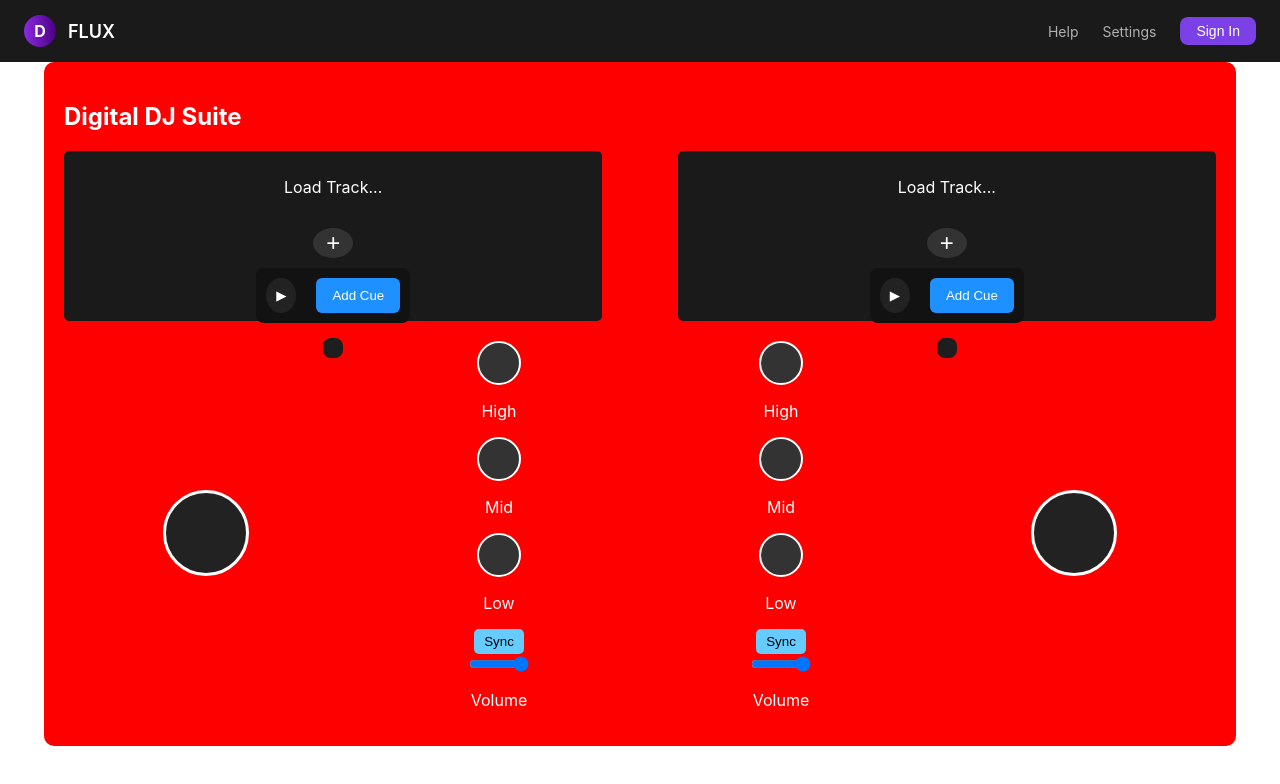
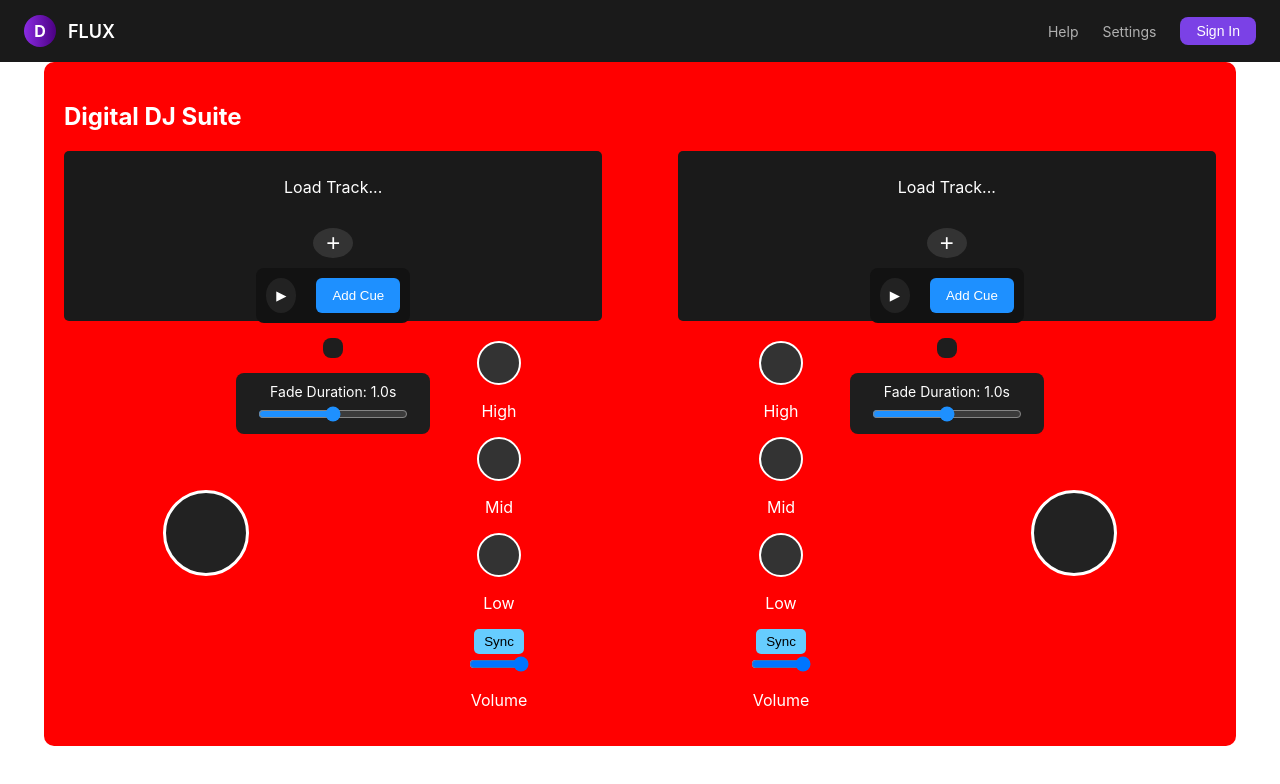
Before and after one commit to mUsman2003/Flux, a React (Create React App) app in the folder frontend/myapp/: page / in a window 1280 px wide. Shown: the top 784 px of the page. Built offline with nearby package versions, Linux system fonts and the light colour scheme.

Commit message:
Added CrossFading

```diff
--- a/frontend/myapp/src/components/ControlButtons.js
+++ b/frontend/myapp/src/components/ControlButtons.js
@@ -1,9 +1,12 @@
 import React, { useState } from "react";
+import useCrossfadeAudio from "./useCrossfadeAudio"; // Import the hook
 
 const ControlButtons = ({ audioRef }) => {
   const [isPlaying, setIsPlaying] = useState(false);
   const [cuePoints, setCuePoints] = useState([]);
+  const [fadeDuration, setFadeDuration] = useState(1); // Example
   const [selectedCue, setSelectedCue] = useState(null); // Track the selected cue
+  const { crossfadeTo } = useCrossfadeAudio(audioRef, fadeDuration);
 
   const handlePlayPause = () => {
     if (audioRef.current) {
@@ -26,13 +29,11 @@ const ControlButtons = ({ audioRef }) => {
       setCuePoints([...cuePoints, newCue]);
     }
   };
+  const goToCuePoint = (time, index) => {
+    crossfadeTo(time); // Use crossfade instead of setting time directly
+    setSelectedCue(index); // Highlight the cue
+  };
 
-  const goToCuePoint = (time, index) => {
-    if (audioRef.current) {
-      audioRef.current.currentTime = time;
-      setSelectedCue(index); // Set the selected cue when clicking
-    }
-  };
 
   const removeCuePoint = (index) => {
     const updatedCues = cuePoints.filter((_, i) => i !== index);
@@ -66,7 +67,23 @@ const ControlButtons = ({ audioRef }) => {
           </div>
         ))}
       </div>
+      <div style={styles.fadeControl}>
+        <label style={styles.fadeLabel}>
+          Fade Duration: {fadeDuration.toFixed(1)}s
+        </label>
+        <input
+          type="range"
+          min="0"
+          max="2"
+          step="0.1"
+          value={fadeDuration}
+          onChange={(e) => setFadeDuration(parseFloat(e.target.value))}
+          style={styles.slider}
+        />
+      </div>
+
     </div>
+
   );
 };
 
@@ -146,6 +163,25 @@ const styles = {
     padding: "6px",
     cursor: "pointer",
   },
+  fadeControl: {
+    display: "flex",
+    flexDirection: "column",
+    alignItems: "center",
+    gap: "4px",
+    backgroundColor: "#1e1e1e",
+    padding: "10px",
+    borderRadius: "8px",
+    width: "100%",
+  },
+  fadeLabel: {
+    color: "white",
+    fontSize: "14px",
+  },
+  slider: {
+    width: "150px",
+    accentColor: "#1e90ff",
+  }
+
 };
 
 export default ControlButtons;
--- /dev/null
+++ b/frontend/myapp/src/components/useCrossfadeAudio.js
@@ -0,0 +1,44 @@
+import { useCallback } from "react";
+
+const useCrossfadeAudio = (audioRef, fadeDuration = 1) => {
+    const crossfadeTo = useCallback(
+
+        (targetTime) => {
+            const audio = audioRef.current;
+            if (!audio) return;
+
+            const originalVolume = audio.volume;
+            const step = originalVolume / (fadeDuration * 10); // 10 steps per sec
+            let fadeOutInterval;
+            console.log("Crossfading to:", targetTime);
+
+            // Fade Out
+            fadeOutInterval = setInterval(() => {
+                if (audio.volume > step) {
+                    audio.volume -= step;
+                } else {
+                    clearInterval(fadeOutInterval);
+                    audio.pause();
+                    audio.currentTime = targetTime;
+
+                    // Fade In
+                    audio.play().then(() => {
+                        let fadeInInterval = setInterval(() => {
+                            if (audio.volume < originalVolume - step) {
+                                audio.volume += step;
+                            } else {
+                                audio.volume = originalVolume;
+                                clearInterval(fadeInInterval);
+                            }
+                        }, 100);
+                    });
+                }
+            }, 100);
+        },
+        [audioRef, fadeDuration]
+    );
+
+    return { crossfadeTo };
+};
+
+export default useCrossfadeAudio;
```
